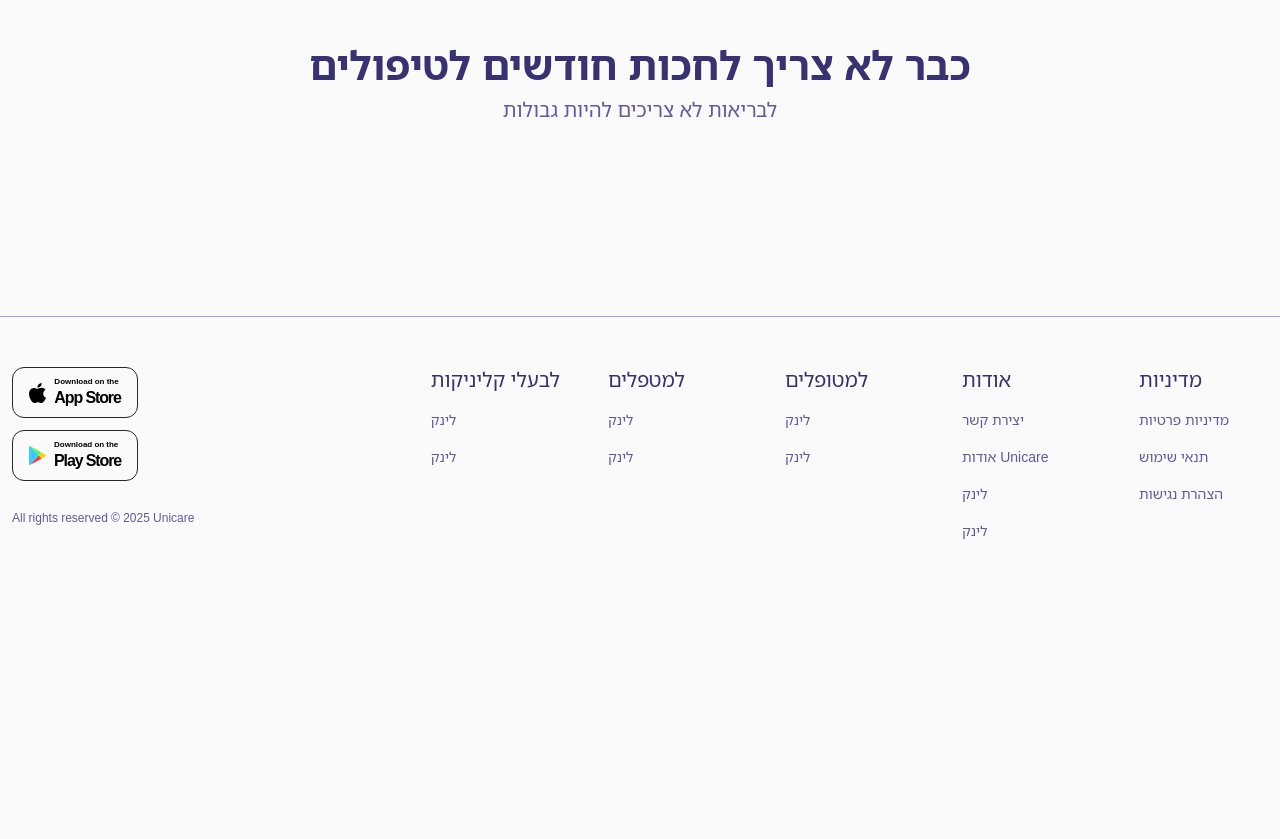
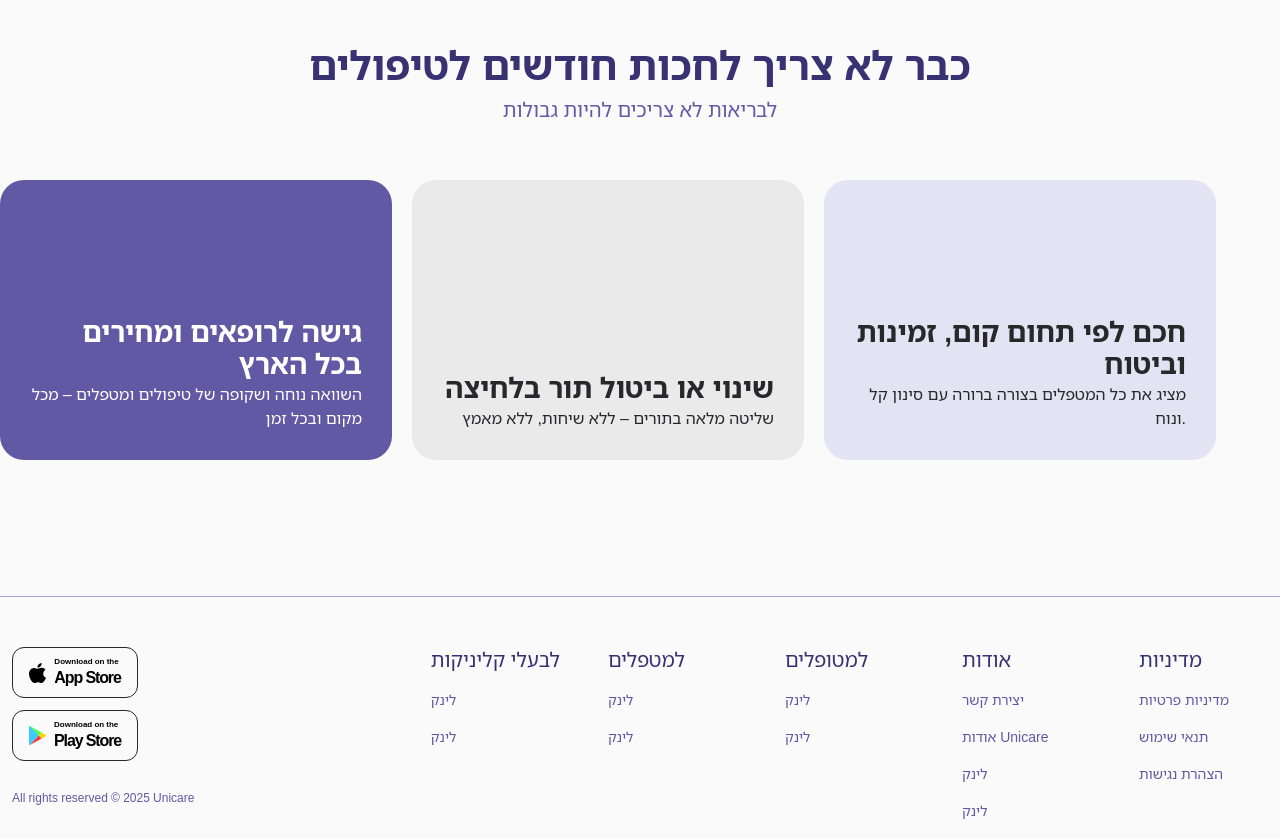
Before and after one commit to alonzojoe/unicare, a React (Vite) app: page / in a window 1280 px wide. Shown: the part 1260-2099 px from the top of the page. Before the commit the page ends 1881 px from the top, so only its background shows below. Built offline with nearby package versions, Linux system fonts and the light colour scheme.

Commit message:
create UI UX for treatment section, create new reusable TreatmentCard

```diff
--- /dev/null
+++ b/src/components/Items/TreatmentCard.jsx
@@ -0,0 +1,25 @@
+import { cn } from "@/libs/utils.js";
+
+const TreatmentCard = ({ content }) => {
+  const { title, subTitle, bgColor, textColor } = content;
+  return (
+    <div
+      className="bg-white min-h-40 md:min-h-70 rounded-2xl p-7.5 w-full flex flex-col items-end justify-end gap-1 text-neutral-600 text-right"
+      style={{ backgroundColor: bgColor }}
+    >
+      <h3
+        className={cn(
+          `text-2xl md:text-3xl font-700-line-115 max-w-129`,
+          textColor
+        )}
+      >
+        {title}
+      </h3>
+      <p className={cn(`text-base md:text-md font-400-line-147`, textColor)}>
+        {subTitle}
+      </p>
+    </div>
+  );
+};
+
+export default TreatmentCard;
--- a/src/components/TreatmentsSection.jsx
+++ b/src/components/TreatmentsSection.jsx
@@ -1,14 +1,18 @@
-import ContentHeader from "@/components/UI/Shared/ContentHeader";
 import { TREATMENT_CONTENT } from "@/constants";
 
+import ContentHeader from "@/components/UI/Shared/ContentHeader";
+import TreatmentCard from "@/components/Items/TreatmentCard";
+
 const TreatmentsSection = () => {
-  const { title, subTitle } = TREATMENT_CONTENT;
+  const { title, subTitle, cards } = TREATMENT_CONTENT;
 
   return (
     <section id="treatment">
       <ContentHeader title={title} subTitle={subTitle} />
-      <div className="max-w-10xl mx-auto py-14 lg:pl-[42.5] lg:pr-16 grid items-center grid-cols-1 gap-5 lg:grid-cols-3 mb-20">
-        <div></div>
+      <div className="max-w-10xl mx-auto py-14 lg:pl-[42.5] lg:pr-16 grid items-center px-8 lg:px-0 grid-cols-1 gap-5 lg:grid-cols-3 mb-20">
+        {cards.map((item) => (
+          <TreatmentCard content={item} key={item.id} />
+        ))}
       </div>
     </section>
   );
--- a/src/components/UI/Shared/ContentHeader.jsx
+++ b/src/components/UI/Shared/ContentHeader.jsx
@@ -1,6 +1,6 @@
 const ContentHeader = ({ title, subTitle }) => {
   return (
-    <div className="w-full flex flex-col space-y-2 items-center justify-between text-center">
+    <div className="w-full flex flex-col space-y-2 items-center justify-between text-center px-8">
       <h2 className="text-primary text-4xl md:text-5xl lg:text-6xl font-700-line-115">
         {title}
       </h2>
--- a/src/constants/index.jsx
+++ b/src/constants/index.jsx
@@ -222,18 +222,21 @@ export const TREATMENT_CONTENT = {
       title: `גישה לרופאים ומחירים בכל הארץ`,
       subTitle: `השוואה נוחה ושקופה של טיפולים ומטפלים – מכל מקום ובכל זמן`,
       bgColor: "#6159A4",
+      textColor: "text-white",
     },
     {
       id: 2,
       title: `שינוי או ביטול תור בלחיצה`,
       subTitle: `שליטה מלאה בתורים – ללא שיחות, ללא מאמץ`,
       bgColor: "#EAEAEB",
+      textColor: "text-neutral-600",
     },
     {
       id: 3,
       title: `חכם לפי תחום קום, זמינות וביטוח`,
       subTitle: `מציג את כל המטפלים בצורה ברורה עם סינון קל ונוח.`,
       bgColor: "#E4E3F3",
+      textColor: "text-neutral-600",
     },
   ],
 };
```
